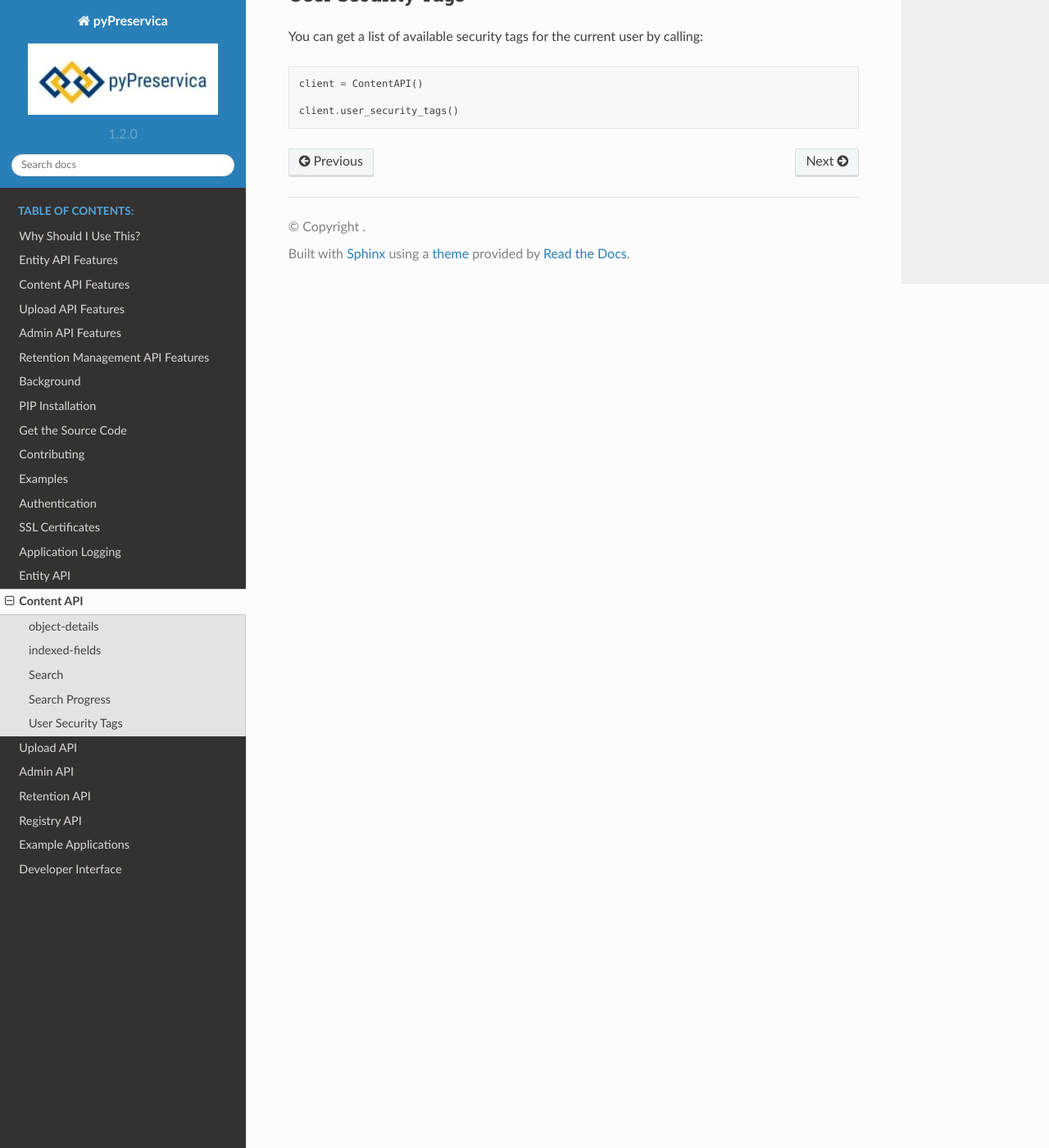
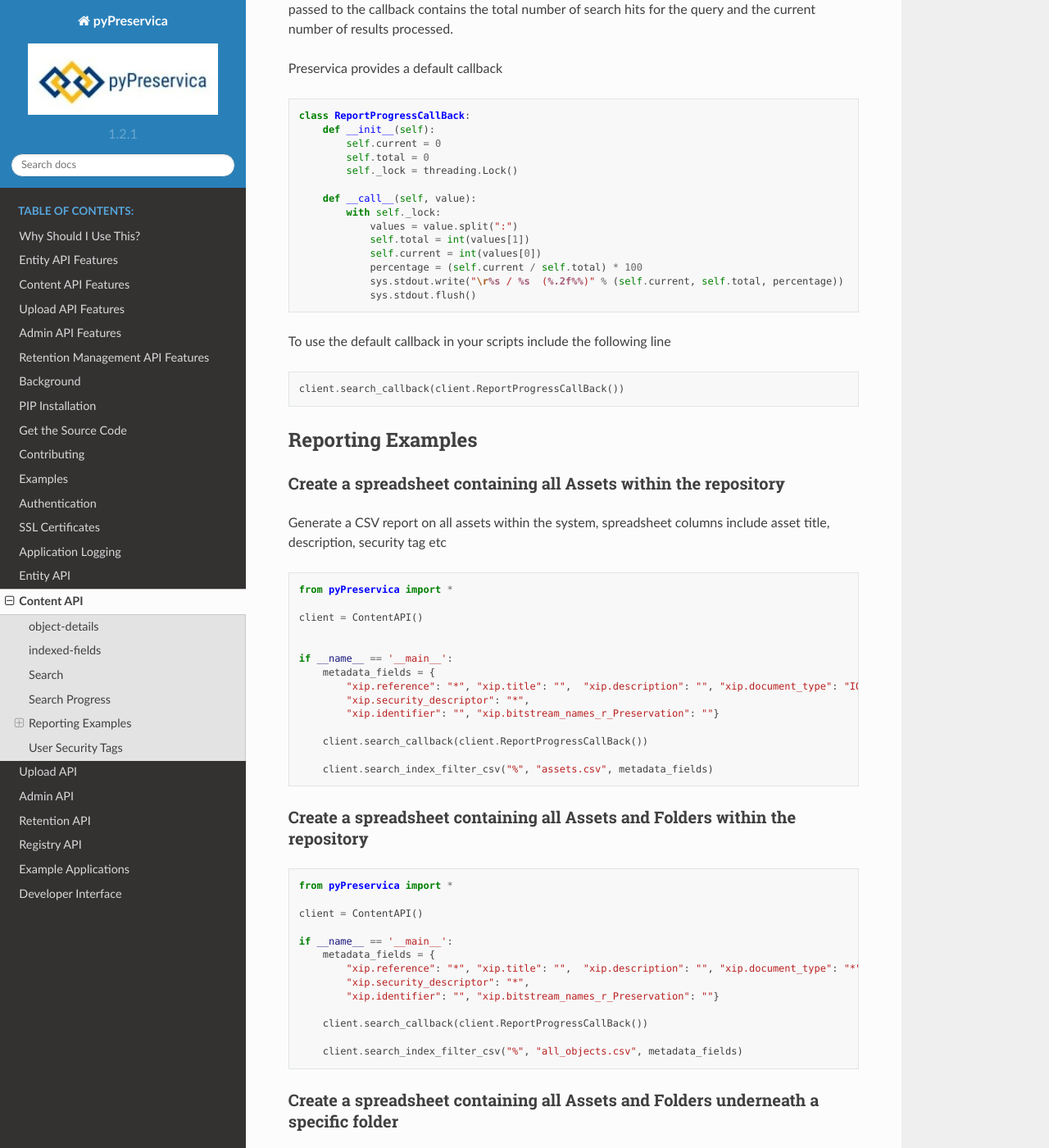
Before and after one commit to carj/pyPreservica, a Sphinx documentation site: the page built from docs/content.rst, in a window 1280 px wide and 1400 px high, scrolled down 3446 px. Shown: the whole window at 82% size. Built offline with Sphinx 7.4.7 and the Read the Docs theme 2.0.0, drawn with Linux system fonts in a browser that asks for light colours; some of the changed text lies outside the part shown.

Commit message:
documentation updates

```diff
--- a/docs/conf.py
+++ b/docs/conf.py
@@ -1,5 +1,4 @@
 import sphinx_rtd_theme
-import sphinx_rtd_dark_mode
 import os
 import sys
 from pyPreservica import __version__
--- a/docs/content.rst
+++ b/docs/content.rst
@@ -20,7 +20,7 @@
 object-details
 ^^^^^^^^^^^^^^^^^
 
-Get the details for a Asset or Folder as a raw json document
+Get the details for a Asset or Folder as a Python dictionary object containing CMIS attributes
 
 .. code-block:: python
 
@@ -29,11 +29,36 @@
     client.object_details("IO", "uuid")
     client.object_details("SO", "uuid")
 
+e.g.
+
+.. code-block:: python
+
+    from pyPreservica import *
+
+    client = ContentAPI()
+
+    details = client.object_details("IO", "de1c32a3-bd9f-4843-a5f1-46df080f83d2")
+    print(details['name'])
+
+or
+
+
+.. code-block:: python
+
+    from pyPreservica import *
+
+    client = ContentAPI()
+
+    details = client.object_details(EntityType.ASSET, "de1c32a3-bd9f-4843-a5f1-46df080f83d2")
+    print(details['name'])
+
+
+
 
 indexed-fields
 ^^^^^^^^^^^^^^^^^
 
-Get a list of all the indexed metadata fields within the solr server. This includes the default
+Get a list of all the indexed metadata fields within the Preservica search engine. This includes the default
 xip.* fields and any custom indexes which have been created through custom index files.
 
 .. code-block:: python
@@ -118,7 +143,8 @@
     client = ContentAPI()
 
     filters = {"dc.rights": "Public Domain", "xip.security_descriptor": "public"}
-    client.search_index_filter_list(query="History of Oxford", filter_values=filters)
+    for hit in client.search_index_filter_list(query="History of Oxford", filter_values=filters):
+        print(hit)
 
 
 If you want to generate a report which can be opened directly in Excel, the use the csv version.
@@ -157,9 +183,11 @@
 The callback class will be called for every page of search results returned to the client. The value passed to the
 callback contains the total number of search hits for the query and the current number of results processed.
 
+Preservica provides a default callback
+
 .. code-block:: python
 
-    class CallBack:
+    class ReportProgressCallBack:
         def __init__(self):
             self.current = 0
             self.total = 0
@@ -174,7 +202,84 @@
                 sys.stdout.write("\r%s / %s  (%.2f%%)" % (self.current, self.total, percentage))
                 sys.stdout.flush()
 
-    client.search_callback(CallBack())
+To use the default callback in your scripts include the following line
+
+.. code-block:: python
+
+    client.search_callback(client.ReportProgressCallBack())
+
+
+Reporting Examples
+^^^^^^^^^^^^^^^^^^^^
+
+Create a spreadsheet containing all Assets within the repository
+--------------------------------------------------------------------------
+
+Generate a CSV report on all assets within the system, spreadsheet columns include asset title, description,
+security tag etc
+
+.. code-block:: python
+
+    from pyPreservica import *
+
+    client = ContentAPI()
+
+
+    if __name__ == '__main__':
+        metadata_fields = {
+            "xip.reference": "*", "xip.title": "",  "xip.description": "", "xip.document_type": "IO",  "xip.parent_ref": "",
+            "xip.security_descriptor": "*",
+            "xip.identifier": "", "xip.bitstream_names_r_Preservation": ""}
+
+        client.search_callback(client.ReportProgressCallBack())
+
+        client.search_index_filter_csv("%", "assets.csv", metadata_fields)
+
+
+Create a spreadsheet containing all Assets and Folders within the repository
+-------------------------------------------------------------------------------------
+
+.. code-block:: python
+
+    from pyPreservica import *
+
+    client = ContentAPI()
+
+    if __name__ == '__main__':
+        metadata_fields = {
+            "xip.reference": "*", "xip.title": "",  "xip.description": "", "xip.document_type": "*",  "xip.parent_ref": "",
+            "xip.security_descriptor": "*",
+            "xip.identifier": "", "xip.bitstream_names_r_Preservation": ""}
+
+        client.search_callback(client.ReportProgressCallBack())
+
+        client.search_index_filter_csv("%", "all_objects.csv", metadata_fields)
+
+
+Create a spreadsheet containing all Assets and Folders underneath a specific folder
+-------------------------------------------------------------------------------------
+
+.. code-block:: python
+
+    from pyPreservica import *
+
+    content = ContentAPI()
+    entity = EntityAPI()
+
+    folder = entity.folder(sys.argv[1])
+
+    print(f"Searching inside folder {folder.title}")
+
+    if __name__ == '__main__':
+        metadata_fields = {
+            "xip.reference": "*", "xip.title": "", "xip.description": "", "xip.document_type": "*", "xip.parent_hierarchy": f"{folder.reference}",
+            "xip.security_descriptor": "*",
+            "xip.identifier": "", "xip.bitstream_names_r_Preservation": ""}
+
+
+        content.search_callback(content.ReportProgressCallBack())
+
+        content.search_index_filter_csv("%", "assets.csv", metadata_fields)
 
 
 User Security Tags
--- a/docs/requirements.txt
+++ b/docs/requirements.txt
@@ -4,5 +4,4 @@
 botocore
 s3transfer
 cryptography
-sphinx-rtd-dark-mode
 pyPreservica
--- a/pyPreservica/__init__.py
+++ b/pyPreservica/__init__.py
@@ -20,6 +20,6 @@
 __author__ = "James Carr (drjamescarr@gmail.com)"
 
 # Version of the Preservica API package
-__version__ = "1.2.0"
+__version__ = "1.2.1"
 
 __license__ = "Apache License Version 2.0"
--- a/setup.py
+++ b/setup.py
@@ -13,7 +13,7 @@
 # This call to setup() does all the work
 setup(
     name=PKG,
-    version="1.2.0",
+    version="1.2.1",
     description="Python library for the Preservica API",
     long_description=README,
     long_description_content_type="text/markdown",
@@ -27,6 +27,7 @@
         'Programming Language :: Python :: 3.7',
         'Programming Language :: Python :: 3.8',
         'Programming Language :: Python :: 3.9',
+        'Programming Language :: Python :: 3.10',
         "License :: OSI Approved :: Apache Software License",
         "Operating System :: OS Independent",
         "Topic :: System :: Archiving",
```
Also changed, not shown: 8 other files.
